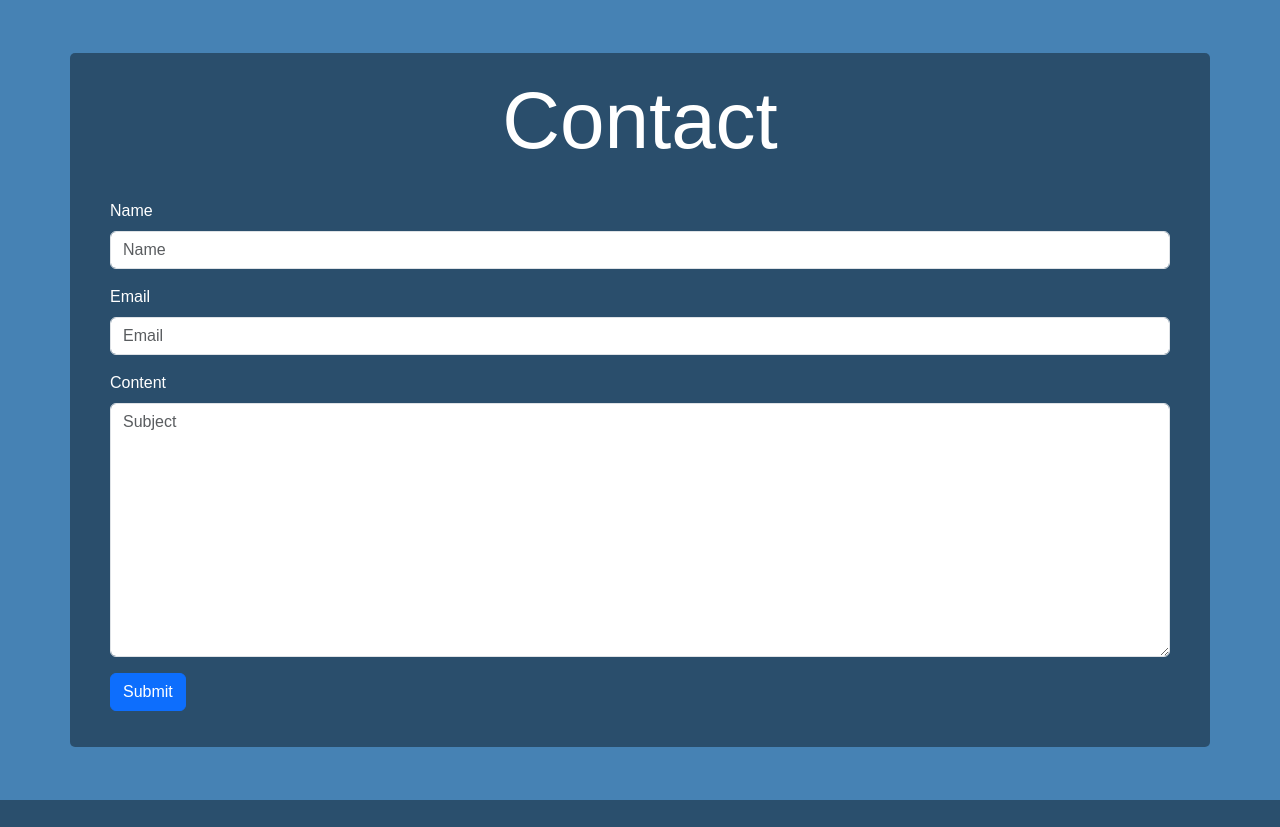
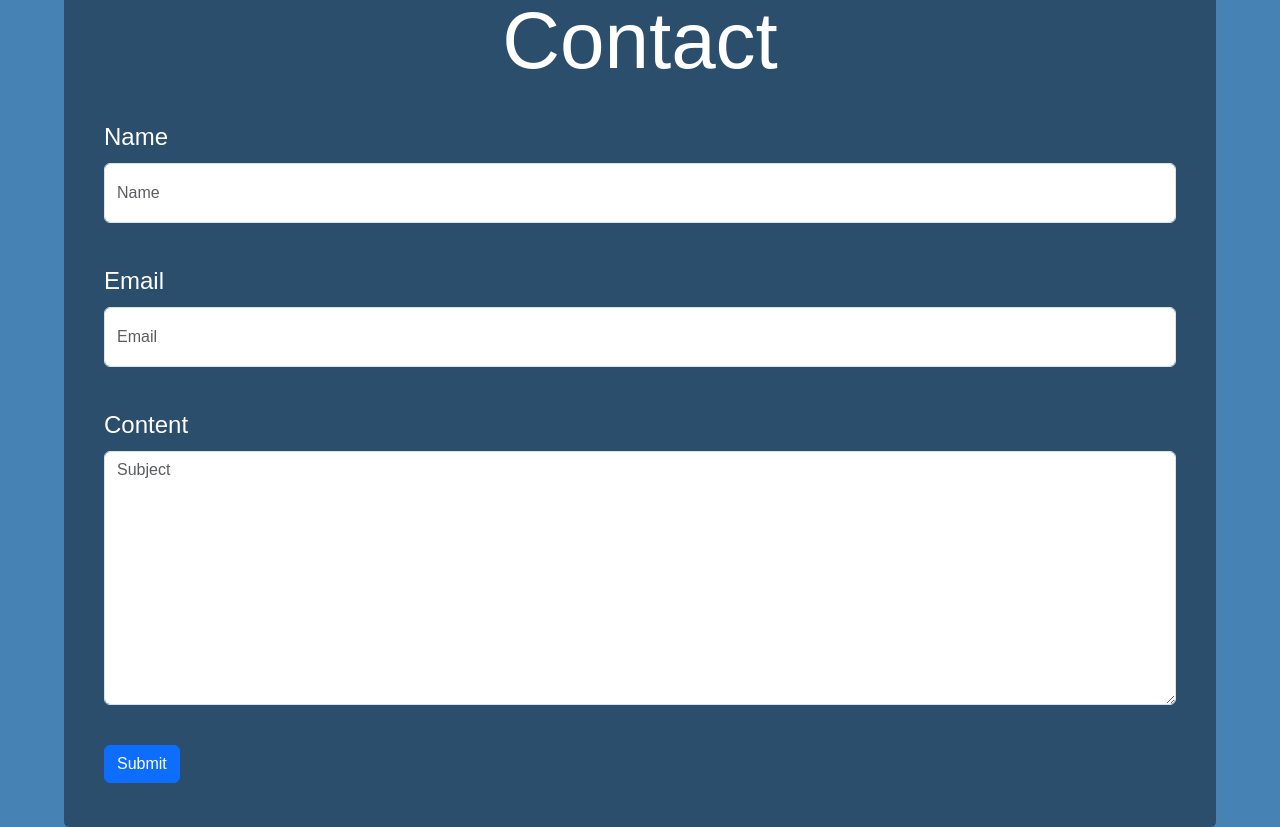
Before and after one commit to CESAR-JARAMILLO/Paul-Django-Site, a Django app: page /contact/ in a window 1280 px wide. Before the commit the page ends 800 px from the top, so only its background shows below. Run offline with Django 4.2, Linux system fonts and the light colour scheme; some libraries are stand-ins or nearby versions.

Commit message:
style form

```diff
--- a/base/static/base/contact.css
+++ b/base/static/base/contact.css
@@ -11,15 +11,24 @@ body {
   margin: 0;
 }
 
-.container {
+.form-container {
   background-color: rgba(0, 0, 0, 0.4);
+  width: 90%;
   padding: 20px 40px;
   border-radius: 5px;
-  width: 90%;
+  font-size: 24px;
 }
 
-.container h1 {
+.form-container h1 {
   font-size: 80px;
   text-align: center;
   margin-bottom: 30px;
 }
+
+.form-container .form-control {
+  margin-bottom: 40px;
+}
+
+.form-container input.form-control {
+  height: 60px;
+}
--- a/base/templates/base/contact.html
+++ b/base/templates/base/contact.html
@@ -18,7 +18,7 @@
   </head>
   <body>
 
-    <div class="container">
+    <div class="form-container">
       <h1 id="main-title">Contact</h1>
 
       <form method='POST' action='.' class="form">
```
